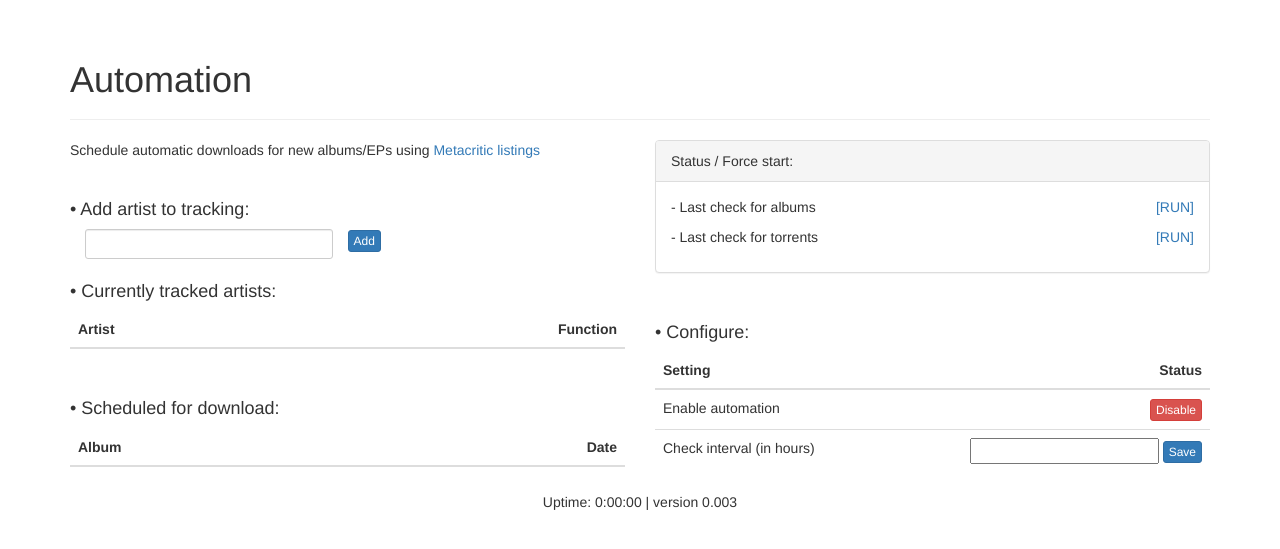
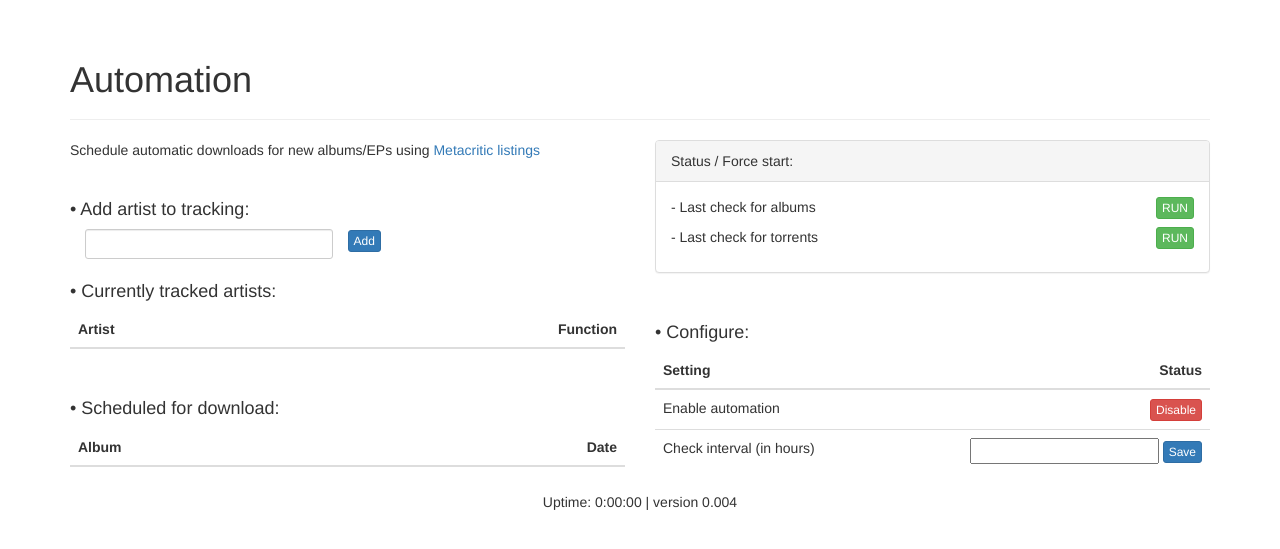
Before and after one commit to siimsaar/Heedfouns, a Flask app: template templates/auto.html in a window 1280 px wide. Shown: the part 52-601 px from the top of the page. Run offline with Flask 2, Linux system fonts and the light colour scheme; the template is opened without the code that fills it, so the values that code supplies are empty; parts of the project's set-up code (start-up, migrations or seed data) failed here and were passed over; some libraries are stand-ins or nearby versions.

Commit message:
forgot to bump ver

```diff
--- a/static/apipost.js
+++ b/static/apipost.js
@@ -15,6 +15,7 @@ window.addEventListener("DOMContentLoaded", function () {
             $(spinner).attr('class', 'fa fa-refresh fa-spin fa-2x');
             $.get("./refresh").done(function (data) {
                 $("#suggestion_block").html(data);
+            $("#pre_sug").text("Suggestions based on your recent searches");
             }).fail(function () {
                 $("#refreshmodal").modal('show');
             }).always(function () {
--- a/static/automation.js
+++ b/static/automation.js
@@ -177,11 +177,11 @@ function updateListener() {
     source.addEventListener('scheduled', function (sse) {
         var data = JSON.parse(sse.data);
         if (data.album === "C_A" || data.date === "C_A") {
-            $("#album_check").text("[RUN]");
+            $("#album_check").text("RUN");
             return;
         }
         if (data.album === "C_T" || data.date === "C_T") {
-            $("#torrent_check").text("[RUN]");
+            $("#torrent_check").text("RUN");
             return;
         }
         $("#sc_alb").prepend("<tr><td>" + data.album + "</td><td class='text-right'>" + data.date + "</td></tr>");
--- a/templates/auto.html
+++ b/templates/auto.html
@@ -69,13 +69,13 @@
                     <div class="panel-body">
                         <p style="display: inline-block;" id="a_check_date">{{ l_a_check }} - Last check for
                             albums</p><span
-                            class="pull-right"><a
-                            id="album_check" href="/run/rlcheck">[RUN]</a></span>
+                            class="pull-right"><button
+                            id="album_check" class="btn btn-success btn-xs" href="/run/rlcheck">RUN</button></span>
                         <br>
                         <p style="display: inline-block;" id="t_check_date">{{ l_t_check }} - Last check for
                             torrents</p><span
-                            class="pull-right"><a
-                            id="torrent_check" href="/run/tcheck">[RUN]</a></span>
+                            class="pull-right"><button class="btn btn-success btn-xs"
+                            id="torrent_check" href="/run/tcheck">RUN</button></span>
                     </div>
                 </div>
                 <br/>
--- a/templates/base.html
+++ b/templates/base.html
@@ -61,7 +61,7 @@
         {% if g.user.is_authenticated %}
         <p id="username">Logged in as: {{ g.user.name }}</p>
             {% endif %}
-        <p>Uptime: {{ g.time }} | version 0.003</p>
+        <p>Uptime: {{ g.time }} | version 0.004</p>
                 {% if g.user.is_authenticated %}
         <p><a href="/logout">[Log out]</a></p>
         {% endif %}
--- a/templates/index.html
+++ b/templates/index.html
@@ -43,7 +43,7 @@
     {% if sug_o|length != 0 %}
         <div class="container threeper_margin">
             <div class="row">
-                <h4 class="text-center">Suggestions based on your recent searches</h4>
+                <h4 id="sug_h" class="text-center">Suggestions based on your recent searches</h4>
                 <br>
                 <div id="suggestion_block">
                     {% for i in sug_o %}
@@ -74,7 +74,7 @@
     {% else %}
         <div class="container threeper_margin">
             <div class="row">
-                <h4 class="text-center">After three or more searches you can generate suggestions</h4>
+                <h4 id="pre_sug" class="text-center">After three or more searches you can generate suggestions</h4>
                 <br>
                 <div id="suggestion_block">
                 </div>
```
